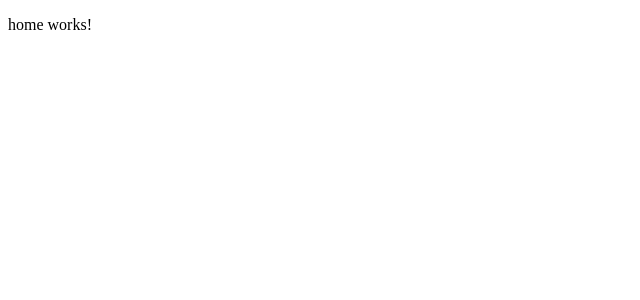
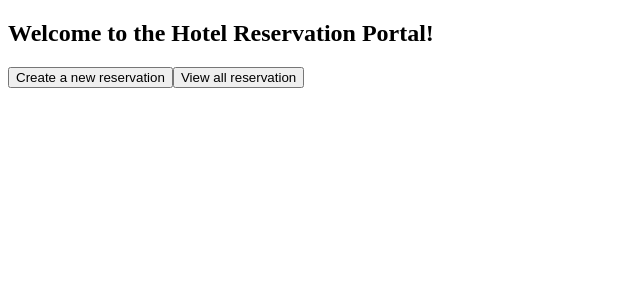
Before and after one commit to nthabeleng07/hotel-app, an Angular app: page / in a window 1280 px wide. Shown: the top 300 px of the page, without its empty margins (0-640 px from the left). Built offline with nearby package versions, Linux system fonts and the light colour scheme.

Commit message:
Adding home page

```diff
--- a/src/app/home/home.component.html
+++ b/src/app/home/home.component.html
@@ -1 +1,5 @@
-<p>home works!</p>
+<div>
+  <h2>Welcome to the Hotel Reservation Portal! </h2>
+  <button [routerLink]="['/new']">Create a new reservation</button>
+  <button [routerLink]="['list']">View all reservation</button>
+</div>
--- a/src/app/home/home.module.ts
+++ b/src/app/home/home.module.ts
@@ -1,15 +1,15 @@
 import { NgModule } from '@angular/core';
 import { CommonModule } from '@angular/common';
 import { HomeComponent } from './home.component';
-
-
+import { RouterModule} from '@angular/router';
 
 @NgModule({
   declarations: [
     HomeComponent
   ],
   imports: [
-    CommonModule
+    CommonModule,
+    RouterModule
   ]
 })
 export class HomeModule { }
```
Also changed, not shown: src/app/app.module.ts (+6 -2 lines).
